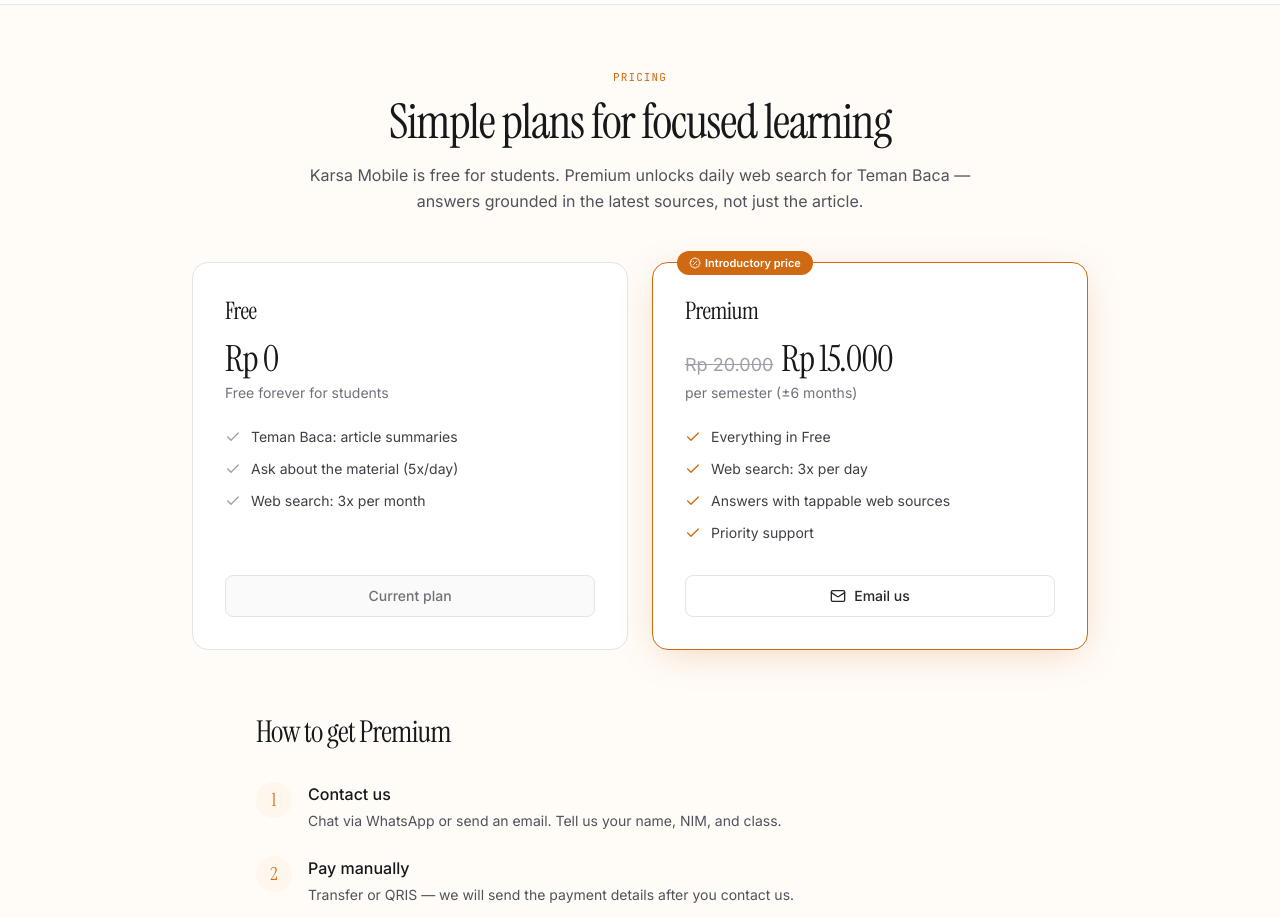
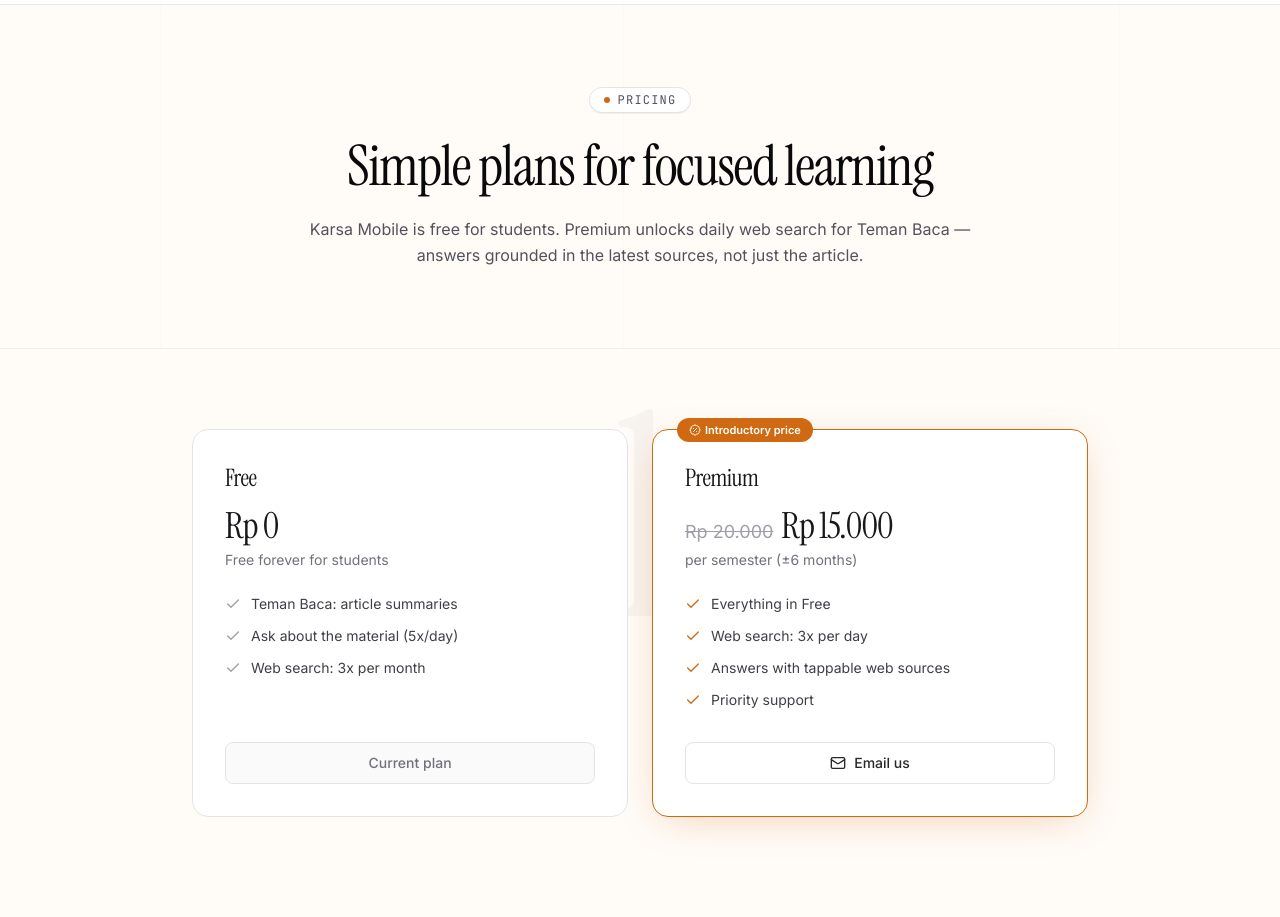
Before and after one commit to ywildan/karsa-landing, a React (Vite) app: page /paket in a window 1280 px wide. Shown: the part 60-977 px from the top of the page. Built offline with nearby package versions, Linux system fonts and the light colour scheme.

Commit message:
feat: landing-style animations on plan page (lenis, parallax, reveals, watermark)

```diff
--- a/src/pages/PlanPage.tsx
+++ b/src/pages/PlanPage.tsx
@@ -1,5 +1,14 @@
+import { useEffect, useState } from "react";
 import { Link } from "react-router-dom";
-import { motion } from "framer-motion";
+import Lenis from "lenis";
+import {
+  motion,
+  useMotionTemplate,
+  useMotionValue,
+  useReducedMotion,
+  useSpring,
+  useTransform,
+} from "framer-motion";
 import {
   ArrowLeft,
   BadgePercent,
@@ -16,18 +25,31 @@
 // TODO: isi nomor WhatsApp developer (format: 6281234567890). Kosong = tombol disembunyikan.
 const WHATSAPP_NUMBER = "";
 
-const fadeUp = {
-  hidden: { opacity: 0, y: 24 },
+const EASE = [0.22, 1, 0.36, 1] as const;
+
+const containerVariants = {
+  hidden: { opacity: 0 },
+  visible: {
+    opacity: 1,
+    transition: { staggerChildren: 0.08, delayChildren: 0.1 },
+  },
+};
+
+const itemVariants = {
+  hidden: { opacity: 0, y: 18 },
   visible: {
     opacity: 1,
     y: 0,
-    transition: { duration: 0.6, ease: [0.22, 1, 0.36, 1] as const },
+    transition: { duration: 0.7, ease: EASE },
   },
 };
 
-const stagger = {
-  visible: { transition: { staggerChildren: 0.08, delayChildren: 0.1 } },
-};
+const revealProps = (delay = 0) => ({
+  initial: { opacity: 0, y: 20 },
+  whileInView: { opacity: 1, y: 0 },
+  viewport: { once: true, margin: "-100px" } as const,
+  transition: { duration: 0.6, delay, ease: EASE },
+});
 
 function TierCard({
   name,
@@ -52,7 +74,8 @@
 }) {
   return (
     <motion.div
-      variants={fadeUp}
+      whileHover={{ y: -6 }}
+      transition={{ duration: 0.3, ease: EASE }}
       className={`relative flex flex-col rounded-2xl border p-6 sm:p-8 ${
         highlighted
           ? "border-[#CF6A12] bg-white shadow-[0_8px_40px_-12px_rgba(207,106,18,0.35)]"
@@ -62,10 +85,16 @@
       }`}
     >
       {badge && (
-        <span className="absolute -top-3 left-6 inline-flex items-center gap-1 rounded-full bg-[#CF6A12] px-3 py-1 text-[11px] font-semibold text-white">
+        <motion.span
+          initial={{ opacity: 0, scale: 0.9 }}
+          whileInView={{ opacity: 1, scale: 1 }}
+          viewport={{ once: true }}
+          transition={{ duration: 0.4, delay: 0.3, ease: EASE }}
+          className="absolute -top-3 left-6 inline-flex items-center gap-1 rounded-full bg-[#CF6A12] px-3 py-1 text-[11px] font-semibold text-white"
+        >
           <BadgePercent className="h-3 w-3" />
           <LocalizedText>{badge}</LocalizedText>
-        </span>
+        </motion.span>
       )}
       <h2 className="font-serif text-2xl tracking-tight">
         <LocalizedText>{name}</LocalizedText>
@@ -84,13 +113,20 @@
         <LocalizedText>{priceNote}</LocalizedText>
       </p>
       <ul className="mt-6 flex-1 space-y-3">
-        {features.map((feature) => (
-          <li key={feature} className="flex items-start gap-2.5 text-sm">
+        {features.map((feature, i) => (
+          <motion.li
+            key={feature}
+            initial={{ opacity: 0, x: -8 }}
+            whileInView={{ opacity: 1, x: 0 }}
+            viewport={{ once: true }}
+            transition={{ duration: 0.4, delay: 0.15 + i * 0.06, ease: EASE }}
+            className="flex items-start gap-2.5 text-sm"
+          >
             <Check className={`mt-0.5 h-4 w-4 shrink-0 ${highlighted || dark ? "text-[#CF6A12]" : "text-zinc-400"}`} />
             <span className={dark ? "text-zinc-300" : "text-zinc-700"}>
               <LocalizedText>{feature}</LocalizedText>
             </span>
-          </li>
+          </motion.li>
         ))}
       </ul>
       <div className="mt-8">{cta}</div>
@@ -100,10 +136,14 @@
 
 function Step({ number, title, description }: { number: string; title: string; description: string }) {
   return (
-    <motion.div variants={fadeUp} className="flex gap-4">
-      <div className="flex h-9 w-9 shrink-0 items-center justify-center rounded-full bg-orange-50 font-serif text-lg text-[#CF6A12]">
+    <motion.div {...revealProps()} className="group flex gap-4">
+      <motion.div
+        whileHover={{ scale: 1.1, rotate: 5 }}
+        transition={{ duration: 0.25, ease: EASE }}
+        className="flex h-9 w-9 shrink-0 items-center justify-center rounded-full bg-orange-50 font-serif text-lg text-[#CF6A12] transition-colors group-hover:bg-[#CF6A12] group-hover:text-white"
+      >
         {number}
-      </div>
+      </motion.div>
       <div>
         <h3 className="font-medium text-zinc-900">
           <LocalizedText>{title}</LocalizedText>
@@ -118,26 +158,84 @@
 
 function FaqItem({ question, answer }: { question: string; answer: string }) {
   return (
-    <motion.details variants={fadeUp} className="group rounded-xl border border-zinc-200 bg-white px-5 py-4">
-      <summary className="cursor-pointer list-none text-sm font-medium text-zinc-900">
+    <motion.details
+      {...revealProps()}
+      className="group rounded-xl border border-zinc-200 bg-white px-5 py-4 transition-colors open:border-[#CF6A12]/40 open:shadow-[0_4px_24px_-8px_rgba(207,106,18,0.25)]"
+    >
+      <summary className="cursor-pointer list-none text-sm font-medium text-zinc-900 [&::-webkit-details-marker]:hidden">
         <LocalizedText>{question}</LocalizedText>
       </summary>
-      <p className="mt-2 text-sm leading-relaxed text-zinc-600">
+      <motion.p
+        initial={{ opacity: 0 }}
+        animate={{ opacity: 1 }}
+        transition={{ duration: 0.3 }}
+        className="mt-2 text-sm leading-relaxed text-zinc-600"
+      >
         <LocalizedText>{answer}</LocalizedText>
-      </p>
+      </motion.p>
     </motion.details>
   );
 }
 
 export default function PlanPage() {
+  const [mounted, setMounted] = useState(false);
+  const reduceMotion = useReducedMotion();
+
+  // Lenis smooth scroll, like the landing page
+  useEffect(() => {
+    const lenis = new Lenis({
+      duration: 1.1,
+      easing: (t) => Math.min(1, 1.001 - Math.pow(2, -10 * t)),
+      orientation: "vertical",
+      gestureOrientation: "vertical",
+      smoothWheel: true,
+    });
+    function raf(time: number) {
+      lenis.raf(time);
+      requestAnimationFrame(raf);
+    }
+    const rafId = requestAnimationFrame(raf);
+    return () => {
+      cancelAnimationFrame(rafId);
+      lenis.destroy();
+    };
+  }, []);
+
+  // Parallax on mouse move (hero cards)
+  const mouseX = useMotionValue(0);
+  const mouseY = useMotionValue(0);
+  const smoothX = useSpring(mouseX, { damping: 25, stiffness: 120 });
+  const smoothY = useSpring(mouseY, { damping: 25, stiffness: 120 });
+  const cardsX = useTransform(smoothX, [-300, 300], [-7, 7]);
+  const cardsY = useTransform(smoothY, [-300, 300], [-5, 5]);
+  const cardsTransform = useMotionTemplate`translate3d(${cardsX}px, ${cardsY}px, 0)`;
+
+  useEffect(() => {
+    setMounted(true);
+    if (reduceMotion || !window.matchMedia("(hover: hover) and (pointer: fine)").matches) {
+      return;
+    }
+    const handleMouseMove = (e: MouseEvent) => {
+      mouseX.set(e.clientX - window.innerWidth / 2);
+      mouseY.set(e.clientY - window.innerHeight / 2);
+    };
+    window.addEventListener("mousemove", handleMouseMove);
+    return () => window.removeEventListener("mousemove", handleMouseMove);
+  }, [mouseX, mouseY, reduceMotion]);
+
   const waLink = WHATSAPP_NUMBER
     ? `https://wa.me/${WHATSAPP_NUMBER}?text=${encodeURIComponent("Halo, saya tertarik dengan Karsa Premium.")}`
     : null;
 
   return (
-    <div className="min-h-dvh bg-[#FFFBF7] text-zinc-900">
+    <div className="min-h-dvh bg-[#FFFBF7] text-zinc-900 selection:bg-[#CF6A12] selection:text-white font-sans antialiased">
       {/* Header */}
-      <header className="border-b border-zinc-200/80 bg-white/85 backdrop-blur-md">
+      <motion.header
+        initial={{ opacity: 0, y: -12 }}
+        animate={{ opacity: 1, y: 0 }}
+        transition={{ duration: 0.5, ease: EASE }}
+        className="border-b border-zinc-200/80 bg-white/85 backdrop-blur-md"
+      >
         <div className="mx-auto flex h-16 max-w-7xl items-center justify-between px-4 sm:px-6 lg:px-8">
           <Link to="/" className="flex items-center gap-2 text-sm text-zinc-600 transition-colors hover:text-zinc-950">
             <ArrowLeft className="h-4 w-4" />
@@ -145,32 +243,60 @@
           </Link>
           <LanguageToggle />
         </div>
-      </header>
+      </motion.header>
 
-      <main className="mx-auto max-w-5xl px-4 py-12 sm:px-6 sm:py-16 lg:px-8">
+      <main>
         {/* Hero */}
-        <motion.div initial="hidden" animate="visible" variants={stagger} className="text-center">
-          <motion.p variants={fadeUp} className="font-mono text-[11px] uppercase tracking-widest text-[#CF6A12]">
+        <section className="relative overflow-hidden border-b border-zinc-200/60">
+          {/* Editorial grid guides */}
+          <div className="pointer-events-none absolute inset-0 mx-auto max-w-5xl px-4 sm:px-6 lg:px-8">
+            <div className="grid h-full grid-cols-12 gap-8 border-x border-zinc-200/40 opacity-40">
+              <div className="col-span-6 hidden border-r border-zinc-200/40 lg:block" />
+              <div className="col-span-6 hidden lg:block" />
+            </div>
+          </div>
+
+          <div className="relative mx-auto max-w-5xl px-4 py-16 sm:px-6 sm:py-20 lg:px-8">
+            <motion.div
+              initial="hidden"
+              animate={mounted ? "visible" : "hidden"}
+              variants={containerVariants}
+              className="text-center"
+            >
+              <motion.div variants={itemVariants} className="mb-6 inline-flex items-center gap-2 rounded-full border border-zinc-200 bg-white px-3.5 py-1 font-mono text-xs uppercase tracking-widest text-zinc-600 shadow-2xs">
+                <span className="h-1.5 w-1.5 rounded-full bg-[#CF6A12]" />
                 <LocalizedText>Pricing</LocalizedText>
-          </motion.p>
-          <motion.h1 variants={fadeUp} className="mt-3 font-serif text-4xl tracking-tight sm:text-5xl">
+              </motion.div>
+              <motion.h1 variants={itemVariants} className="font-serif text-4xl tracking-tight text-zinc-950 sm:text-5xl lg:text-[56px] lg:leading-[1.05]">
                 <LocalizedText>Simple plans for focused learning</LocalizedText>
               </motion.h1>
-          <motion.p variants={fadeUp} className="mx-auto mt-4 max-w-2xl text-sm leading-relaxed text-zinc-600 sm:text-base">
+              <motion.p variants={itemVariants} className="mx-auto mt-5 max-w-2xl text-sm leading-relaxed text-zinc-600 sm:text-base">
                 <LocalizedText>
                   Karsa Mobile is free for students. Premium unlocks daily web search for Teman Baca — answers grounded in the latest sources, not just the article.
                 </LocalizedText>
               </motion.p>
             </motion.div>
+          </div>
+        </section>
 
         {/* Tiers */}
+        <section className="relative overflow-hidden">
+          {/* Giant watermark, like the landing's CTA section */}
+          <div className="pointer-events-none absolute inset-x-0 top-8 flex justify-center overflow-hidden" aria-hidden>
+            <span className="font-serif text-[180px] font-normal leading-none text-zinc-950/[0.03] sm:text-[280px] select-none">
+              paket
+            </span>
+          </div>
+
+          <div className="relative mx-auto max-w-5xl px-4 py-14 sm:px-6 sm:py-20 lg:px-8">
             <motion.div
-          initial="hidden"
-          whileInView="visible"
-          viewport={{ once: true, margin: "-80px" }}
-          variants={stagger}
-          className="mx-auto mt-12 grid max-w-4xl gap-6 md:grid-cols-2"
+              initial={{ opacity: 0, y: 24 }}
+              whileInView={{ opacity: 1, y: 0 }}
+              viewport={{ once: true, margin: "-100px" }}
+              transition={{ duration: 0.6, ease: EASE }}
             >
+              <motion.div style={{ transform: reduceMotion ? undefined : cardsTransform }}>
+                <div className="mx-auto grid max-w-4xl gap-6 md:grid-cols-2">
                   <TierCard
                     name="Free"
                     price="Rp 0"
@@ -202,7 +328,9 @@
                     cta={
                       <div className="flex flex-col gap-2">
                         {waLink && (
-                  <a
+                          <motion.a
+                            whileHover={{ scale: 1.02 }}
+                            whileTap={{ scale: 0.98 }}
                             href={waLink}
                             target="_blank"
                             rel="noopener noreferrer"
@@ -210,29 +338,27 @@
                           >
                             <MessageCircle className="h-4 w-4" />
                             <LocalizedText>Chat via WhatsApp</LocalizedText>
-                  </a>
+                          </motion.a>
                         )}
-                <a
+                        <motion.a
+                          whileHover={{ scale: 1.02 }}
+                          whileTap={{ scale: 0.98 }}
                           href={`mailto:${CONTACT_EMAIL}?subject=${encodeURIComponent("Karsa Premium")}`}
                           className="inline-flex items-center justify-center gap-2 rounded-lg border border-zinc-200 bg-white px-4 py-2.5 text-sm font-medium text-zinc-800 transition-colors hover:bg-zinc-50"
                         >
                           <Mail className="h-4 w-4" />
                           <LocalizedText>Email us</LocalizedText>
-                </a>
+                        </motion.a>
                       </div>
                     }
                   />
+                </div>
+              </motion.div>
             </motion.div>
 
             {/* How to upgrade */}
-        <motion.div
-          initial="hidden"
-          whileInView="visible"
-          viewport={{ once: true, margin: "-80px" }}
-          variants={stagger}
-          className="mx-auto mt-16 max-w-3xl"
-        >
-          <motion.h2 variants={fadeUp} className="font-serif text-3xl tracking-tight">
+            <div className="mx-auto mt-20 max-w-3xl sm:mt-24">
+              <motion.h2 {...revealProps()} className="font-serif text-3xl tracking-tight text-zinc-950 sm:text-4xl">
                 <LocalizedText>How to get Premium</LocalizedText>
               </motion.h2>
               <div className="mt-8 space-y-6">
@@ -252,17 +378,11 @@
                   description="Your account will be upgraded to Premium for one semester after payment is confirmed."
                 />
               </div>
-        </motion.div>
+            </div>
 
             {/* FAQ */}
-        <motion.div
-          initial="hidden"
-          whileInView="visible"
-          viewport={{ once: true, margin: "-80px" }}
-          variants={stagger}
-          className="mx-auto mt-16 max-w-3xl"
-        >
-          <motion.h2 variants={fadeUp} className="font-serif text-3xl tracking-tight">
+            <div className="mx-auto mt-20 max-w-3xl sm:mt-24">
+              <motion.h2 {...revealProps()} className="font-serif text-3xl tracking-tight text-zinc-950 sm:text-4xl">
                 <LocalizedText>Frequently asked questions</LocalizedText>
               </motion.h2>
               <div className="mt-8 space-y-3">
@@ -283,14 +403,11 @@
                   answer="Contact us within 7 days of payment if Premium was never activated or is not working for you."
                 />
               </div>
-        </motion.div>
+            </div>
 
             {/* Footnote */}
             <motion.p
-          initial="hidden"
-          whileInView="visible"
-          viewport={{ once: true }}
-          variants={fadeUp}
+              {...revealProps()}
               className="mx-auto mt-16 max-w-3xl text-center text-xs leading-relaxed text-zinc-500"
             >
               <LocalizedText>
@@ -300,23 +417,33 @@
 
             {/* Feature icons row */}
             <motion.div
-          initial="hidden"
-          whileInView="visible"
+              initial={{ opacity: 0 }}
+              whileInView={{ opacity: 1 }}
               viewport={{ once: true }}
-          variants={stagger}
+              transition={{ duration: 0.8, delay: 0.2 }}
               className="mx-auto mt-8 flex max-w-3xl items-center justify-center gap-8 text-zinc-400"
             >
               {[
                 { icon: Sparkles, label: "AI summaries" },
                 { icon: Globe, label: "Web search" },
                 { icon: MessageCircle, label: "Q&A" },
-          ].map(({ icon: Icon, label }) => (
-            <motion.div key={label} variants={fadeUp} className="flex items-center gap-2 text-xs">
+              ].map(({ icon: Icon, label }, i) => (
+                <motion.div
+                  key={label}
+                  initial={{ opacity: 0, y: 10 }}
+                  whileInView={{ opacity: 1, y: 0 }}
+                  viewport={{ once: true }}
+                  transition={{ duration: 0.5, delay: 0.3 + i * 0.1, ease: EASE }}
+                  whileHover={{ y: -3, color: "#CF6A12" }}
+                  className="flex items-center gap-2 text-xs"
+                >
                   <Icon className="h-4 w-4" />
                   <LocalizedText>{label}</LocalizedText>
                 </motion.div>
               ))}
             </motion.div>
+          </div>
+        </section>
       </main>
     </div>
   );
```
Lines whose indentation alone changed are shown as unchanged.
